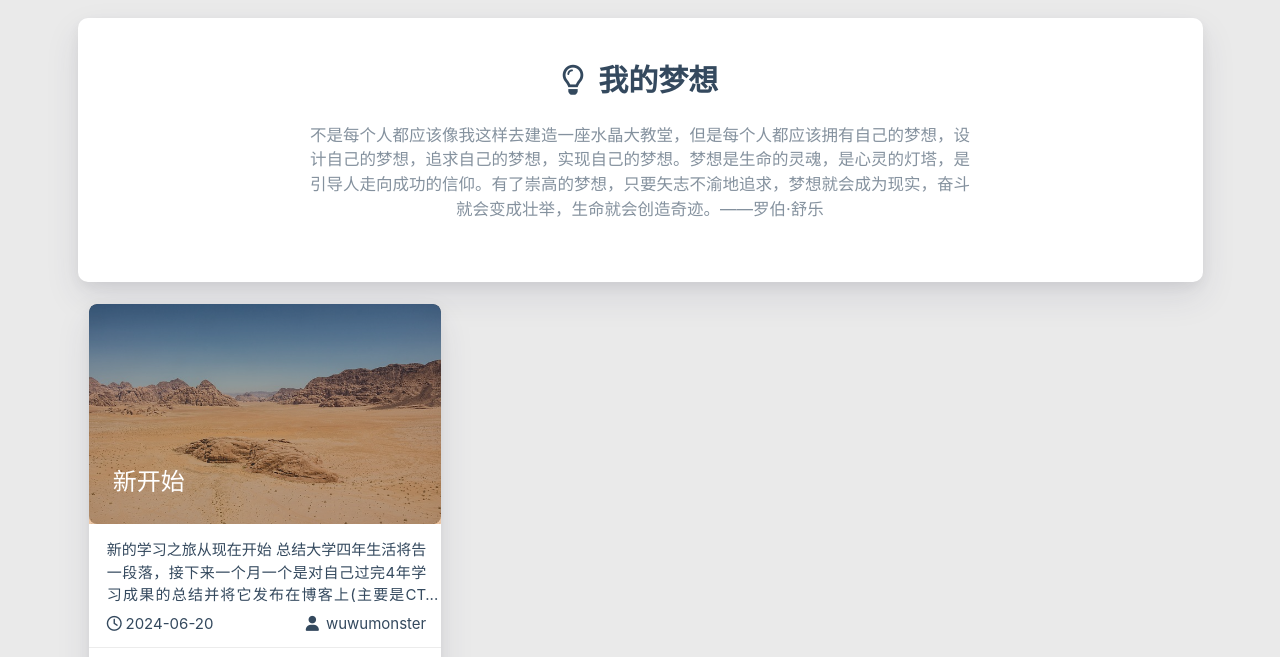
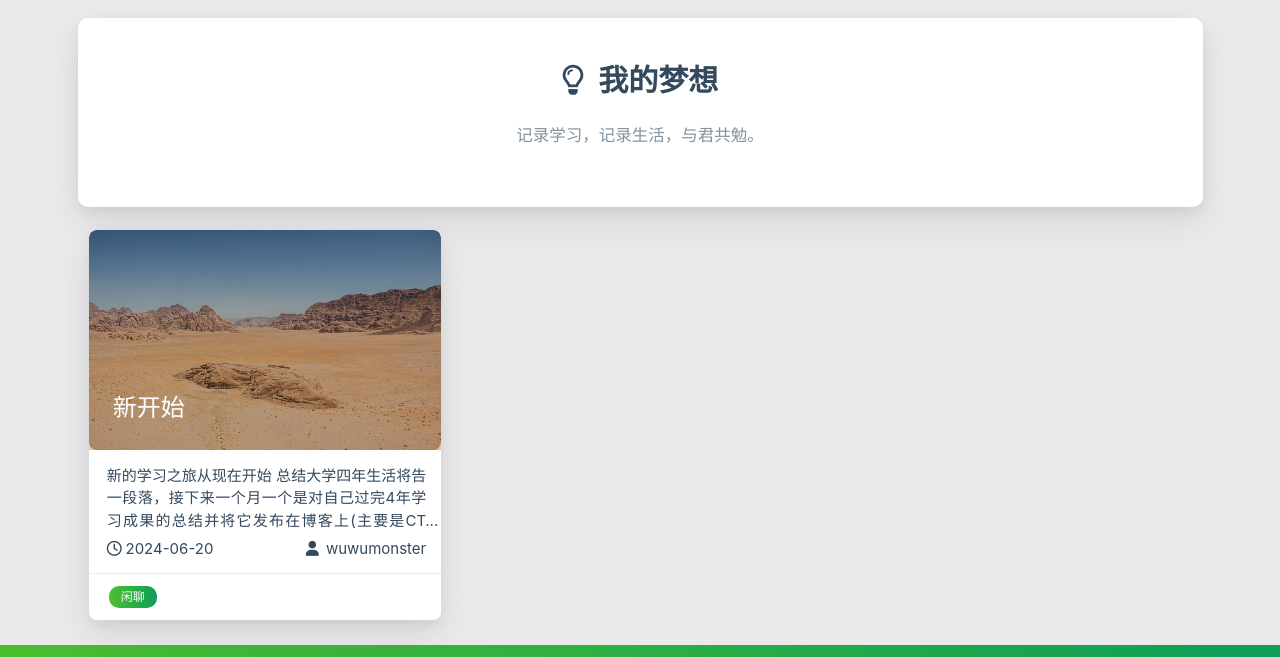
Before and after one commit to wuwumonster/wuwumonster.github.io, a plain HTML site: page index.html in a window 1280 px wide. Shown: the part 800-1457 px from the top of the page. Drawn offline with Linux system fonts and the light colour scheme; some packages are replaced by stand-ins of ours; no server answers; a script that the page names is missing.

Commit message:
Site updated: 2024-06-20 02:40:25

```diff
--- a/index.html
+++ b/index.html
@@ -555,7 +555,7 @@
 
     <div class="row">
         <div class="col l8 offset-l2 m10 offset-m1 s10 offset-s1 center-align text">
-            不是每个人都应该像我这样去建造一座水晶大教堂，但是每个人都应该拥有自己的梦想，设计自己的梦想，追求自己的梦想，实现自己的梦想。梦想是生命的灵魂，是心灵的灯塔，是引导人走向成功的信仰。有了崇高的梦想，只要矢志不渝地追求，梦想就会成为现实，奋斗就会变成壮举，生命就会创造奇迹。——罗伯·舒乐
+            记录学习，记录生活，与君共勉。
         </div>
     </div>
 </div>
```
